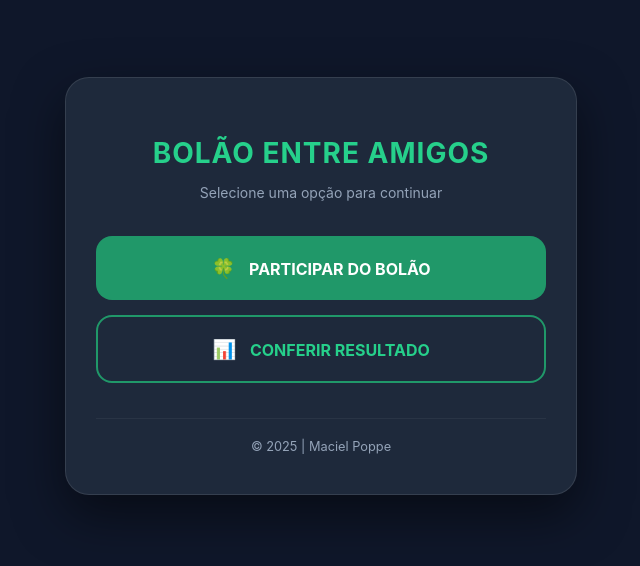
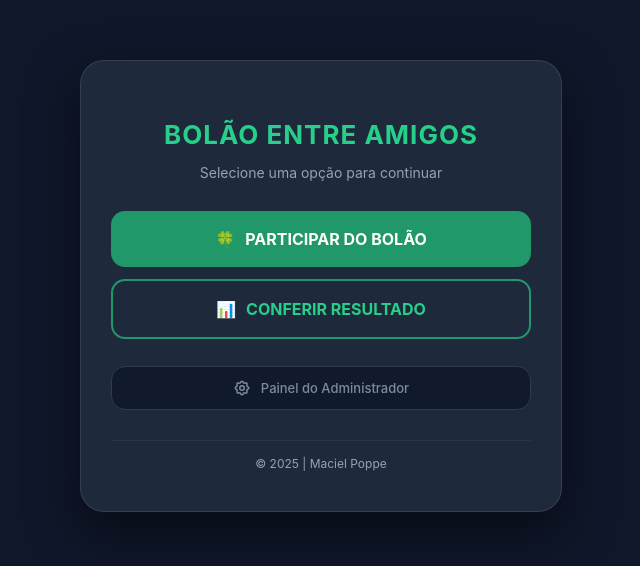
Before and after one commit to maciiellucas/bolao, a plain HTML site: page index.html in a window 1280 px wide. Shown: the part 114-680 px from the top of the page, without its empty margins (319-959 px from the left). Drawn offline with Linux system fonts and the light colour scheme.

Commit message:
Refactor index.html with new styles and admin link
Updated styles and added an admin button.

```diff
--- a/index.html
+++ b/index.html
@@ -12,6 +12,7 @@
             --card-bg: #1e293b;
             --text: #f8fafc;
             --text-dim: #94a3b8;
+            --admin-gradient: linear-gradient(135deg, #1e293b 0%, #4c1d95 100%);
         }
 
         body {
@@ -29,7 +30,7 @@
 
         .container {
             width: 100%;
-            max-width: 450px;
+            max-width: 420px;
             background: var(--card-bg);
             padding: 40px 30px;
             border-radius: 24px;
@@ -47,35 +48,37 @@
         h1 {
             color: var(--primary-light);
             margin-bottom: 10px;
-            font-size: 28px;
+            font-size: 26px;
             letter-spacing: 1px;
         }
 
         .subtitle {
             color: var(--text-dim);
             font-size: 14px;
-            margin-bottom: 35px;
+            margin-bottom: 30px;
         }
 
         .menu-options {
             display: flex;
             flex-direction: column;
-            gap: 15px;
+            gap: 12px;
         }
 
         .btn {
             width: 100%;
-            padding: 20px;
+            padding: 18px;
             background: var(--primary);
             color: white;
             border: none;
-            border-radius: 16px;
+            border-radius: 14px;
             font-weight: bold;
             font-size: 16px;
             cursor: pointer;
             transition: all 0.3s ease;
             text-decoration: none;
-            display: block;
+            display: flex;
+            align-items: center;
+            justify-content: center;
             box-sizing: border-box;
         }
 
@@ -85,27 +88,46 @@
             color: var(--primary-light);
         }
 
+        /* Botão Admin Discreto */
+        .btn-admin {
+            background: #0f172a;
+            border: 1px solid #334155;
+            color: var(--text-dim);
+            font-size: 13px;
+            padding: 12px;
+            margin-top: 15px;
+            font-weight: 500;
+            opacity: 0.8;
+        }
+
         .btn:hover {
             background: var(--primary-light);
             color: white;
-            transform: translateY(-3px);
-            box-shadow: 0 10px 20px rgba(32, 152, 105, 0.2);
+            transform: translateY(-2px);
         }
 
-        .icon {
+        .btn-admin:hover {
+            background: var(--admin-gradient);
+            color: white;
+            border-color: #6d28d9;
+            opacity: 1;
+        }
+
+        .icon-svg {
             margin-right: 10px;
-            font-size: 1.2rem;
+            width: 18px;
+            height: 18px;
         }
 
         footer {
-            margin-top: 35px;
+            margin-top: 30px;
             border-top: 1px solid rgba(255,255,255,0.05);
-            padding-top: 20px;
+            padding-top: 15px;
         }
 
         footer p {
             color: var(--text-dim);
-            font-size: 0.8rem;
+            font-size: 0.75rem;
             margin: 0;
         }
     </style>
@@ -118,11 +140,19 @@
 
     <div class="menu-options">
         <a href="https://maciiellucas.github.io/bolaomegasena/" class="btn">
-            <span class="icon">🍀</span> PARTICIPAR DO BOLÃO
+            <span style="margin-right:10px">🍀</span> PARTICIPAR DO BOLÃO
         </a>
 
         <a href="https://maciiellucas.github.io/conferirbolao/" class="btn btn-outline">
-            <span class="icon">📊</span> CONFERIR RESULTADO
+            <span style="margin-right:10px">📊</span> CONFERIR RESULTADO
+        </a>
+
+        <a href="https://maciiellucas.github.io/admbolao/" class="btn btn-admin">
+            <svg class="icon-svg" fill="none" stroke="currentColor" viewBox="0 0 24 24" xmlns="http://www.w3.org/2000/svg">
+                <path stroke-linecap="round" stroke-linejoin="round" stroke-width="2" d="M10.325 4.317c.426-1.756 2.924-1.756 3.35 0a1.724 1.724 0 002.573 1.066c1.543-.94 3.31.826 2.37 2.37a1.724 1.724 0 001.065 2.572c1.756.426 1.756 2.924 0 3.35a1.724 1.724 0 00-1.066 2.573c.94 1.543-.826 3.31-2.37 2.37a1.724 1.724 0 00-2.572 1.065c-.426 1.756-2.924 1.756-3.35 0a1.724 1.724 0 00-2.573-1.066c-1.543.94-3.31-.826-2.37-2.37a1.724 1.724 0 00-1.065-2.572c-1.756-.426-1.756-2.924 0-3.35a1.724 1.724 0 001.066-2.573c-.94-1.543.826-3.31 2.37-2.37.996.608 2.296.07 2.572-1.065z"></path>
+                <path stroke-linecap="round" stroke-linejoin="round" stroke-width="2" d="M15 12a3 3 0 11-6 0 3 3 0 016 0z"></path>
+            </svg>
+            Painel do Administrador
         </a>
     </div>
 
```
